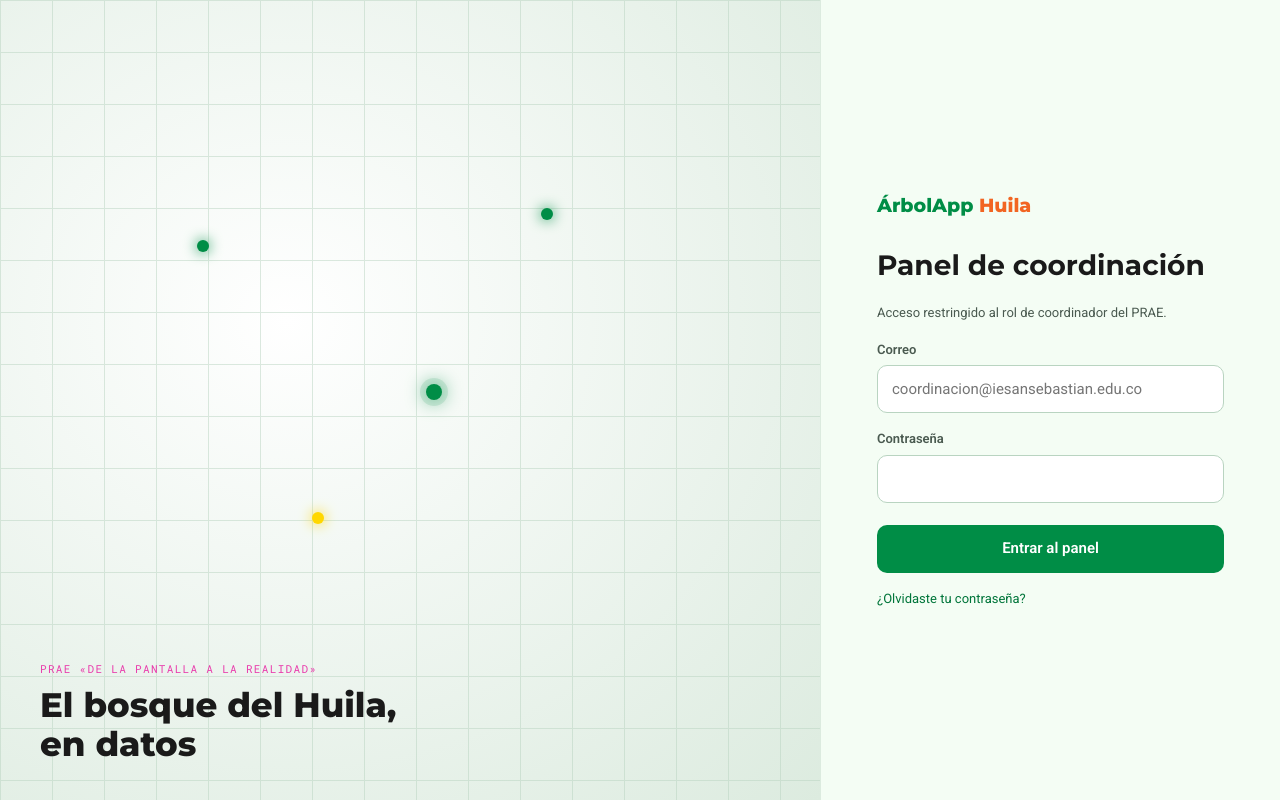
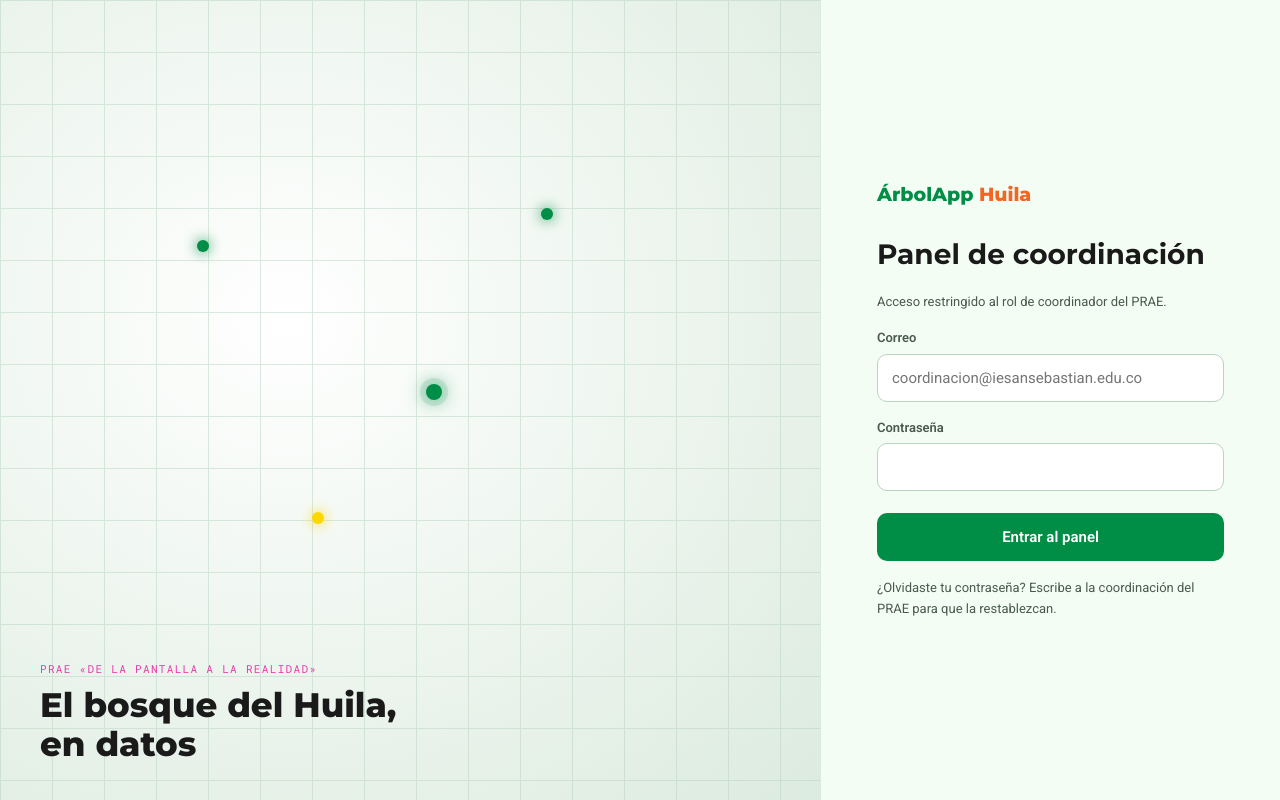
Before and after one commit to Etherion99/arbol-app-huila, a Next.js app in the folder apps/web/: page /sign-in in a window 1280 px wide. Built offline with nearby package versions, Linux system fonts and the light colour scheme; no server answers.

Commit message:
fix(auth): stop the password hint from posing as a link

```diff
--- a/apps/web/src/app/sign-in/page.tsx
+++ b/apps/web/src/app/sign-in/page.tsx
@@ -64,7 +64,11 @@ export default async function SignInPage({ searchParams }: PageProps<'/sign-in'>
 
         <SignInForm next={next} />
 
-        <p className="font-sans text-[13px] text-text-link">{texts.signIn.forgotPassword}</p>
+        {/* `text-text-secondary` and not `text-text-muted`: at 13px this is
+            small text, and muted measures under 4.5:1 on this surface. */}
+        <p className="font-sans text-[13px] leading-relaxed text-text-secondary">
+          {texts.signIn.forgotPassword}
+        </p>
       </div>
     </div>
   );
--- a/apps/web/src/constants/texts.ts
+++ b/apps/web/src/constants/texts.ts
@@ -86,7 +86,15 @@ export const texts = {
     passwordLabel: 'Contraseña',
     submit: 'Entrar al panel',
     submitting: 'Entrando…',
-    forgotPassword: '¿Olvidaste tu contraseña?',
+    /**
+     * Deliberately not a link. There is no web recovery flow yet, and the
+     * recovery email the mobile app sends returns to `arbolapp://reset-password`,
+     * a deep link that only resolves on a phone with the app installed -- so
+     * pointing the coordinator there would strand anyone who does not have it.
+     * Until `/forgot-password` exists, the honest route is a person.
+     */
+    forgotPassword:
+      '¿Olvidaste tu contraseña? Escribe a la coordinación del PRAE para que la restablezcan.',
     /** Why the gate sent them back, one line per reason. */
     denied: {
       'no-session': 'Tu sesión terminó. Vuelve a entrar para continuar.',
```
